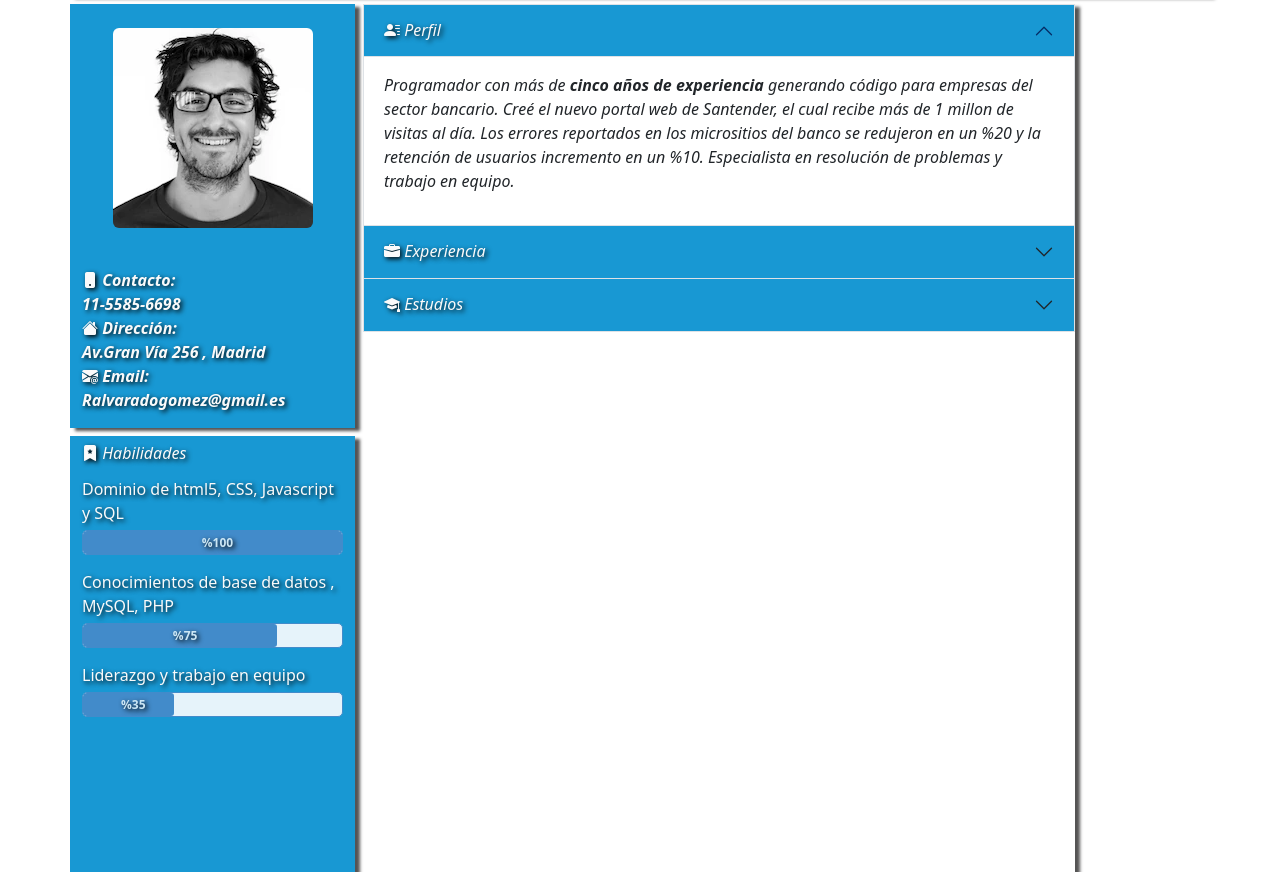
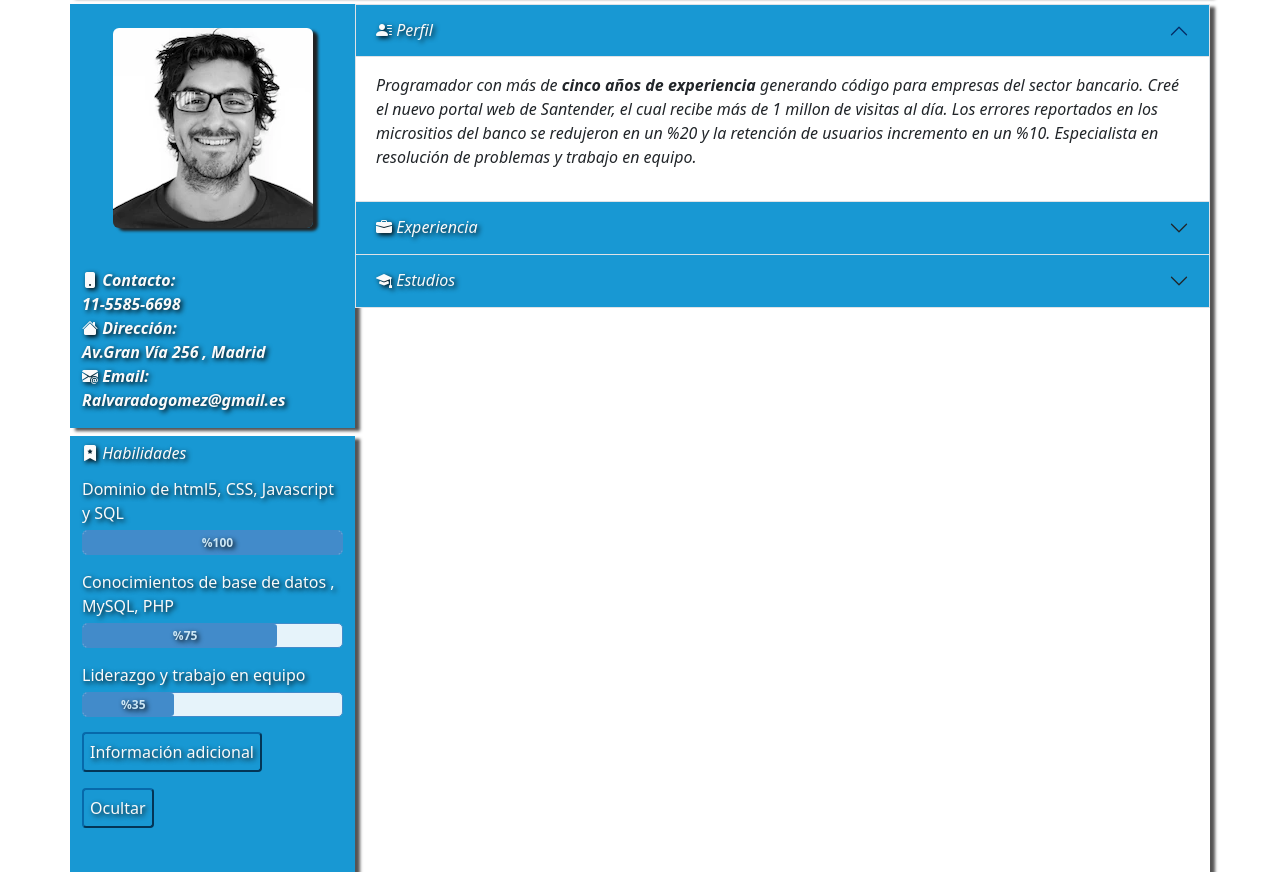
Before and after one commit to GuillermoMontes/Curriculum_Vitae, a plain HTML site: page index.html in a window 1280 px wide. Shown: the part 80-952 px from the top of the page. Drawn offline with nearby package versions, Linux system fonts and the light colour scheme.

Commit message:
informacion adicional completo

```diff
--- a/CSS/style.css
+++ b/CSS/style.css
@@ -35,6 +35,11 @@ i{
     border: 0px;
     margin-bottom: 8px;
 
+
+}
+
+#Fot_perf{
+    box-shadow: rgb(34, 34, 34) 5px  3px 3px;
 
 }
 
@@ -111,8 +116,8 @@ i{
 #col_p_ex_es{
     padding: 0px 0px;
     margin-bottom: 8px;
-    width: 712px;
-    margin-left: 8px;
+
+
     box-shadow: rgb(85, 84, 84) 5px  3px 3px;
 
 
@@ -126,6 +131,7 @@ i{
       background-color: rgb(24, 152, 211);
       color: rgb(250, 250, 250);
       border-radius: 0%;
+
   }
 
   #col_acordion_perfil{
@@ -158,3 +164,42 @@ i{
       border-radius: 0%;
 
   }
+
+
+  /* Botones */
+  #boton{
+    background-color: rgb(24, 152, 211);
+    color: white;
+    text-shadow: 2px 2px 5px rgb(22, 22, 22);
+    border-radius: 4px;
+    border-color: rgb(7, 105, 170);
+    height: 40px;
+    font-size: medium;
+    color: rgb(250, 250, 250);
+
+
+}
+
+#boton_ocultar{
+    background-color: rgb(24, 152, 211);
+    color: white;
+    text-shadow: 2px 2px 5px rgb(22, 22, 22);
+    border-radius: 4px;
+    border-color: rgb(7, 105, 170);
+    height: 40px;
+    font-size: medium;
+    color: rgb(250, 250, 250);
+
+
+}
+
+#demo{
+    color: white;
+    border: 2px black;
+    margin-top: 16px;
+}
+
+#demo2{
+    color: white;
+    border: 2px black;
+}
--- /dev/null
+++ b/EventosJS/eventos.js
@@ -0,0 +1,20 @@
+document.getElementById('boton').addEventListener('click',function() {
+    console.log("El usuario buscó información adicional");
+    document.getElementById('demo').innerHTML = "- Licencia de conducir y auto propio"
+});
+
+document.getElementById('boton').addEventListener('click',function() {
+
+    document.getElementById('demo2').innerHTML = "- Disponibilidad inmediata"
+});
+
+
+
+document.getElementById('boton_ocultar').addEventListener('click',function() {
+   document.getElementById('demo').style.display = 'none';
+   console.log("El usuario ocultó la información adicional");
+});
+
+document.getElementById('boton_ocultar').addEventListener('click',function() {
+    document.getElementById('demo2').style.display = 'none';
+ });
--- a/index.html
+++ b/index.html
@@ -37,7 +37,7 @@
                 <div class="col-12 col-sm-6 col-md-6 col-lg-12" id="Col_3_fd" >
                     <!--imagen-->
                     <div class="text-center">
-                        <img src="img/foto_p3.webp" class="rounded my-4" alt="foto_Perfil">
+                        <img src="img/foto_p3.webp" class="rounded my-4" alt="foto_Perfil" id="Fot_perf">
                     </div>
                     <!--Datos-->
                     <div class="py-3 text-center text-sm-center text-md-start text-lg-start">
@@ -73,14 +73,31 @@
                         </div>
                     </div>
 
+                    <!--informacion adicional-->
+
+
+                      <div class="Botones align-items-center">
+
+                        <div>
+                           <button type="button" id="boton">Información adicional</button>
+                        </div>
+
+                        <p id="demo"></p>
+                        <p id="demo2"></p>
 
 
 
+                            <div>
+                               <button type="button" id="boton_ocultar">Ocultar</button>
+                            </div>
 
+
+                      </div>
 
                 </div>
             </div>
          </div>
+
 
           <!--Perfil/experiencia/estudios-->
 
@@ -153,9 +170,9 @@
                            <li class="fst-italic">Graduado con la nota más alta de la generación.</li><br>
                            <li class="fst-italic">3er lugar en el Hackton CodeFest 2016.</li><br>
                            <li class="fst-italic">Ganador de la beca de Exelencia Académica 2015.</li>
+                        </div>
 
 
-                       </div>
                     </div>
                 </div>
             </div>
@@ -182,5 +199,6 @@
     <!--BootstrapJS-->
     <script src="https://cdn.jsdelivr.net/npm/@popperjs/core@2.11.6/dist/umd/popper.min.js" integrity="sha384-oBqDVmMz9ATKxIep9tiCxS/Z9fNfEXiDAYTujMAeBAsjFuCZSmKbSSUnQlmh/jp3" crossorigin="anonymous"></script>
     <script src="https://cdn.jsdelivr.net/npm/bootstrap@5.3.0-alpha1/dist/js/bootstrap.min.js" integrity="sha384-mQ93GR66B00ZXjt0YO5KlohRA5SY2XofN4zfuZxLkoj1gXtW8ANNCe9d5Y3eG5eD" crossorigin="anonymous"></script>
+    <script src="EventosJS/eventos.js"></script>
 </body>
 </html>
```
Lines whose indentation alone changed are shown as unchanged.
